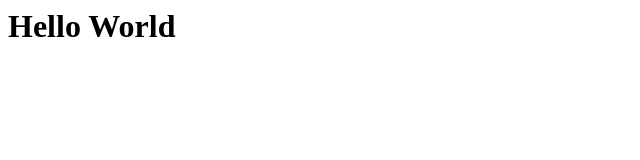
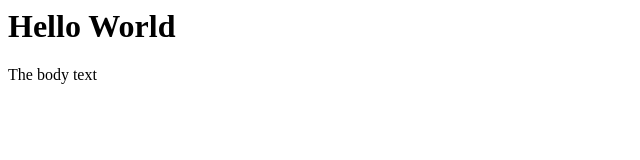
Before and after one commit to vandaminator/basic-git-tutorial, a plain HTML site: page index.html in a window 1280 px wide. Shown: the full height of the page, 0-640 px from the left. Drawn offline with Linux system fonts and the light colour scheme.

Commit message:
Updated index.html at remote host

```diff
--- a/index.html
+++ b/index.html
@@ -5,5 +5,6 @@
 	</head>
 	<body>
 		<h1>Hello World</h1>
+		<p>The body text</p>
 	</body>
 </html>
```
